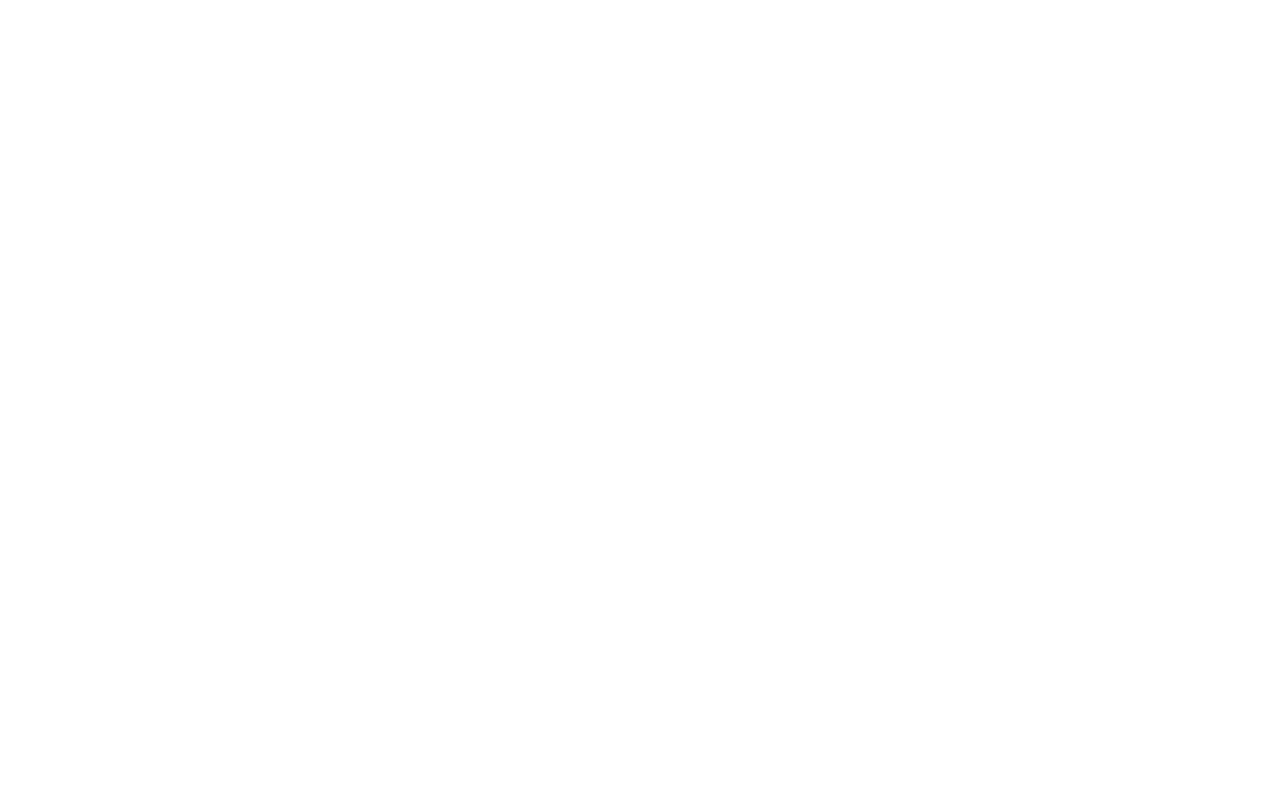
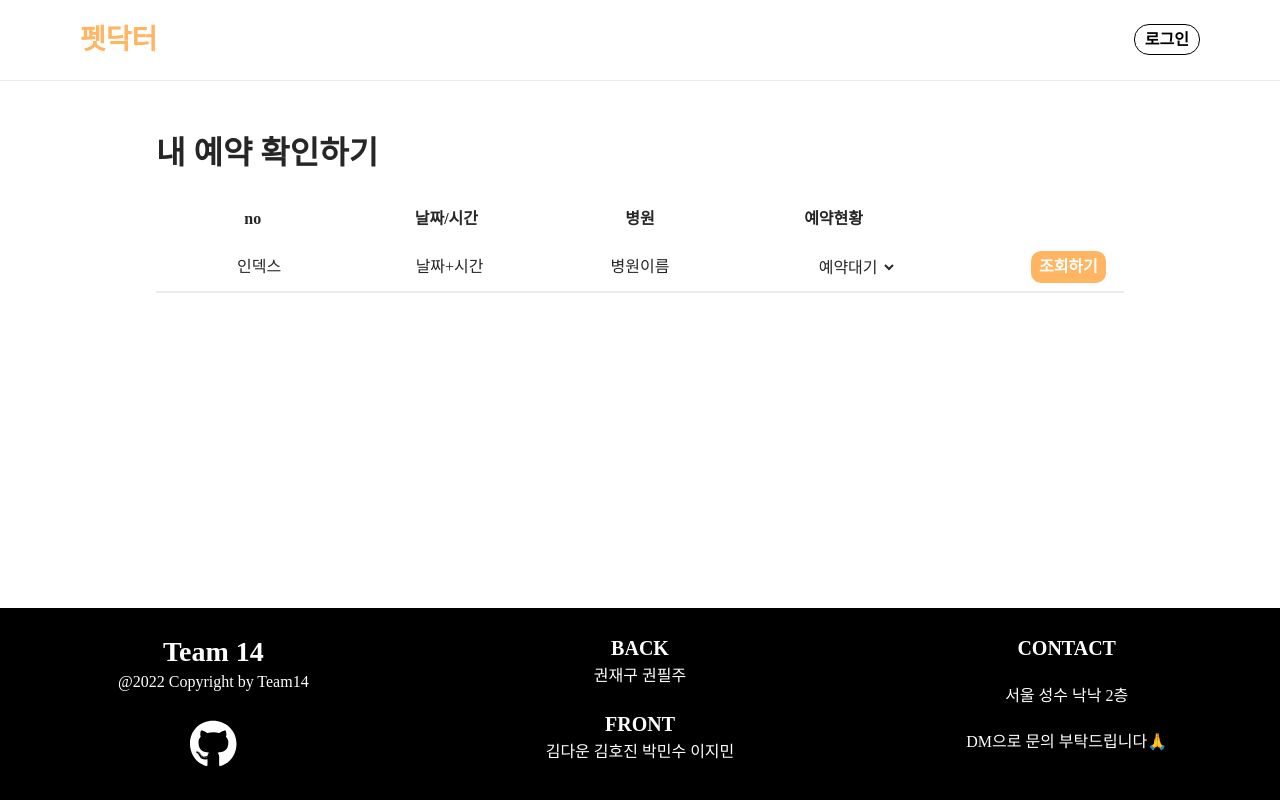
Before and after one commit to ejaman/Animal-Hospital, a React (Create React App) app in the folder client/: page /user-reservation in a window 1280 px wide. Before the commit this address had no page. Built offline with nearby package versions, Linux system fonts and the light colour scheme.

Commit message:
[#239]feat:디자인 틀 완성

```diff
--- a/client/src/App.tsx
+++ b/client/src/App.tsx
@@ -17,6 +17,7 @@ import PetInformation from "./pages/pet-information/PetInformation";
 
 import LayoutSearch from "./components/LayoutSearch";
 import LayoutMypage from "./components/LayoutMypage";
+import UserReserve from "./pages/user-reserv/UserReserve";
 
 function App() {
   return (
@@ -38,6 +39,7 @@ function App() {
         <Route element={<LayoutMypage />}>
           <Route path="/user-mypage" element={<UserMypage />} />
           <Route path="/user-info" element={<UserInfo />} />
+          <Route path="/user-reservation" element={<UserReserve />} />
           <Route path="/pet-info" element={<PetInfo />} />
           <Route path="/petinfo" element={<PetInformation />} />
           <Route path="/hospital-mypage" element={<HospitalMypage />} />
--- /dev/null
+++ b/client/src/pages/user-reserv/ReserveCard.tsx
@@ -0,0 +1,34 @@
+import React from "react";
+import {
+  InfoCard,
+  TextContainer,
+  Title,
+  StatusContainer,
+  Select,
+} from "../../components/Liststyle";
+import { CheckBtn, Column } from "./ReserveStyle";
+
+function ReserveCard() {
+  return (
+    <InfoCard>
+      <TextContainer>
+        <Column>인덱스</Column>
+        <Column>날짜+시간</Column>
+        <Column>병원이름</Column>
+        <StatusContainer>
+          <Select>
+            <option value="회원">예약대기</option>
+            <option value="탈퇴회원">예약확정</option>
+            <option value="탈퇴회원">예약취소</option>
+            <option value="탈퇴회원">진료완료</option>
+          </Select>
+        </StatusContainer>
+        <Column>
+          <CheckBtn>조회하기</CheckBtn>
+        </Column>
+      </TextContainer>
+    </InfoCard>
+  );
+}
+
+export default ReserveCard;
--- /dev/null
+++ b/client/src/pages/user-reserv/ReserveStyle.tsx
@@ -0,0 +1,21 @@
+import styled from "styled-components";
+import { InfoText, ListContainer } from "../../components/Liststyle";
+export const Container = styled(ListContainer)`
+  max-width: 1000px;
+  margin: 0rem auto;
+  padding: 1rem;
+`;
+export const Column = styled(InfoText)`
+  flex: 0 0 20%;
+`;
+export const CheckBtn = styled.button`
+  border: none;
+  border-radius: 10px;
+  padding: 0.5rem;
+  color: white;
+  background-color: ${(props) => props.theme.palette.orange};
+  font-weight: bold;
+  :hover {
+    transform: scale(1.05);
+  }
+`;
--- /dev/null
+++ b/client/src/pages/user-reserv/UserReserve.tsx
@@ -0,0 +1,23 @@
+import React from "react";
+import { Title } from "../../components/InfoForm";
+import { Header } from "../../components/Liststyle";
+import ReserveCard from "./ReserveCard";
+import { Container, Column } from "./ReserveStyle";
+
+function UserReserve() {
+  return (
+    <Container>
+      <Title>내 예약 확인하기</Title>
+      <Header>
+        <Column>no</Column>
+        <Column>날짜/시간</Column>
+        <Column>병원</Column>
+        <Column>예약현황</Column>
+        <Column></Column>
+      </Header>
+      <ReserveCard />
+    </Container>
+  );
+}
+
+export default UserReserve;
```
